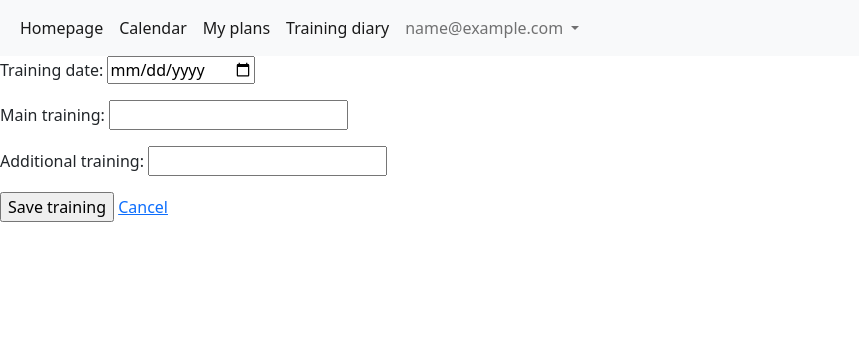
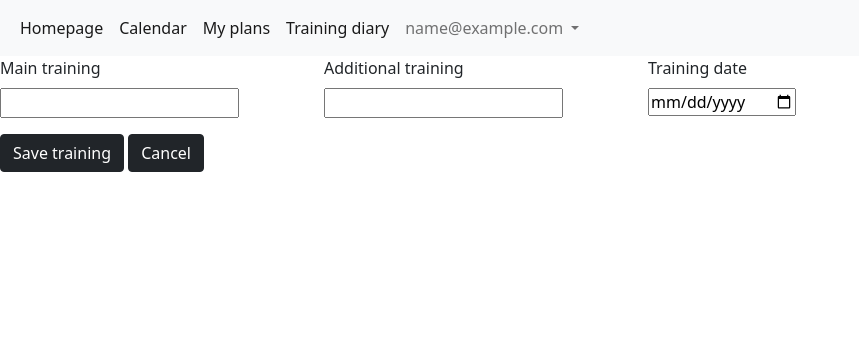
Before and after one commit to Gribek/RunSchedule, a Django app: page /runapp/training/new/1 in a window 1280 px wide. Shown: the top 356 px of the page, without its empty margins (0-859 px from the left). Run offline with Django 3.2, Linux system fonts and the light colour scheme; a user stored in the database is signed in; tables that the repository leaves empty hold one stand-in row (values such as "Sample post").

Commit message:
Adjust template and add bootstrap form styling

```diff
--- a/runapp/templates/runapp/training_create.html
+++ b/runapp/templates/runapp/training_create.html
@@ -1,17 +1,33 @@
 {% extends 'runapp/base_runapp.html' %}
 
 {% block runapp_content %}
-    <div>
-        <form method="post">
+    <div class="left-margin">
+        <form method="post" class="row g-3">
             {% csrf_token %}
-            {{ form.as_p }}
-            <input type="submit" value="Save training">
-            {% if date %}
-                <a href="{% url 'runapp:calendar' date.month date.year %}">Cancel</a>
-            {% else %}
-                <a href="{{ training_plan.get_absolute_url }}">Cancel</a>
-            {% endif %}
-
+            {{ form.non_field_errors }}
+            <div class="col-8 col-md-5 col-xl-3">
+                {{ form.main_training.errors }}
+                <label for="{{ form.main_training.id_for_label }}" class="form-label">{{ form.main_training.label }}</label>
+                {{ form.main_training }}
+            </div>
+            <div class="col-8 col-md-5 col-xl-3">
+                {{ form.additional_training.errors }}
+                <label for="{{ form.additional_training.id_for_label }}" class="form-label">{{ form.additional_training.label }}</label>
+                {{ form.additional_training }}
+            </div>
+            <div class="col-5 col-md-3 col-xl-2">
+                {{ form.date.errors }}
+                <label for="{{ form.date.id_for_label }}" class="form-label">{{ form.date.label }}</label>
+                {{ form.date }}
+            </div>
+            <div class="col-12">
+                <input class="btn btn-dark" type="submit" value="Save training">
+                {% if date %}
+                    <a class="btn btn-dark" href="{% url 'runapp:calendar' date.month date.year %}">Cancel</a>
+                {% else %}
+                    <a class="btn btn-dark" href="{{ training_plan.get_absolute_url }}">Cancel</a>
+                {% endif %}
+            </div>
         </form>
     </div>
 {% endblock %}
```
